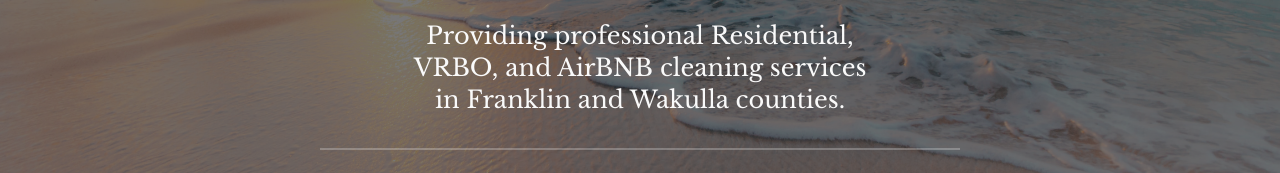
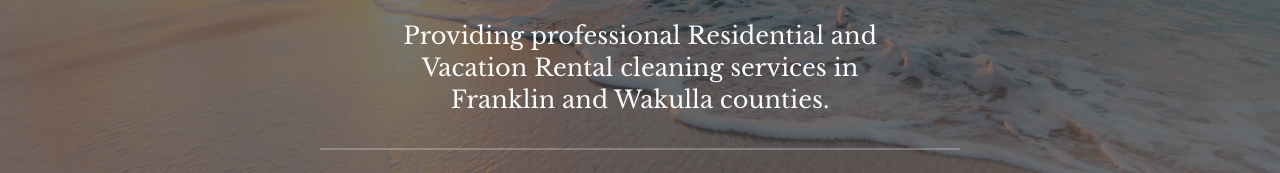
Before and after one commit to Pairadux/dirtybeach-html, a website: page src/index.html in a window 1280 px wide. Shown: the part 628-801 px from the top of the page. Drawn offline with nearby package versions, Linux system fonts and the light colour scheme.

Commit message:
updated wording for legal reasons

```diff
--- a/src/index.html
+++ b/src/index.html
@@ -123,7 +123,7 @@
           <p
             class="subheading w-full px-4 text-center text-lg text-white sm:w-[28rem] md:w-[28rem] xl:w-[32rem]"
           >
-            Providing professional Residential, VRBO, and AirBNB cleaning
+            Providing professional Residential and Vacation Rental cleaning
             services in Franklin and Wakulla counties.
           </p>
           <hr class="w-1/2 border-[1px] border-white opacity-25" />
```
